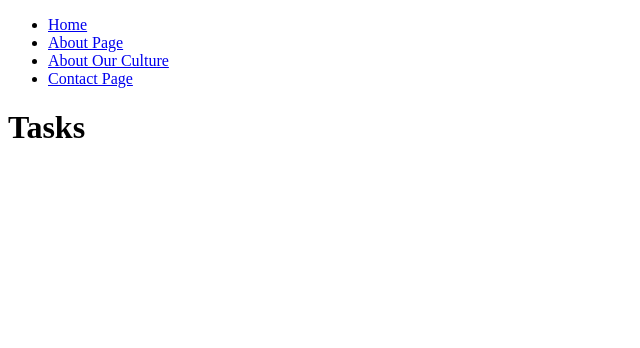
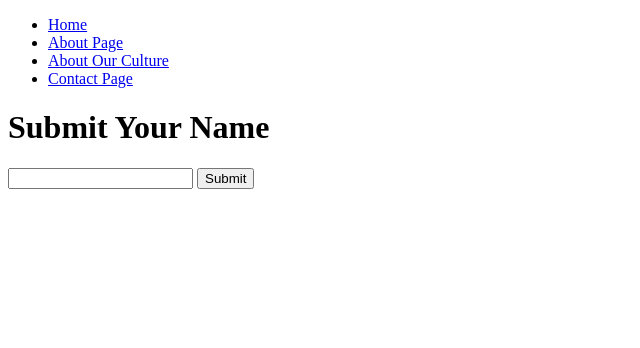
Before and after one commit to Joshua-Sifuentes1/laracasts, a PHP site: page / in a window 1280 px wide. Shown: the top 348 px of the page, without its empty margins (0-640 px from the left). Run offline with PHP 8.4, Linux system fonts and the light colour scheme; data that the repository does not hold is empty.

Commit message:
deleted task list and added a from with a submit button

```diff
--- a/views/index.view.php
+++ b/views/index.view.php
@@ -1,16 +1,10 @@
 <?php require('partials/head.php'); ?>
 
-<h1>Tasks</h1>
-<ul>
-		<?php foreach ($tasks as $task) : ?>
-			<li>
-				<?php if ($task->completed) : ?>
-					<strike><?= $task->description ?></strike>
-				<?php else : ?>
-					<?= $task->description ?>
-				<?php endif; ?>
-			</li>
-		<?php endforeach; ?>
-</ul>
+<h1>Submit Your Name</h1>
+
+<form method="POST" action="/names">
+	<input name="name"></input>
+	<button type="submit">Submit</button>
+</form>
 
 <?php require('partials/footer.php'); ?>
```
